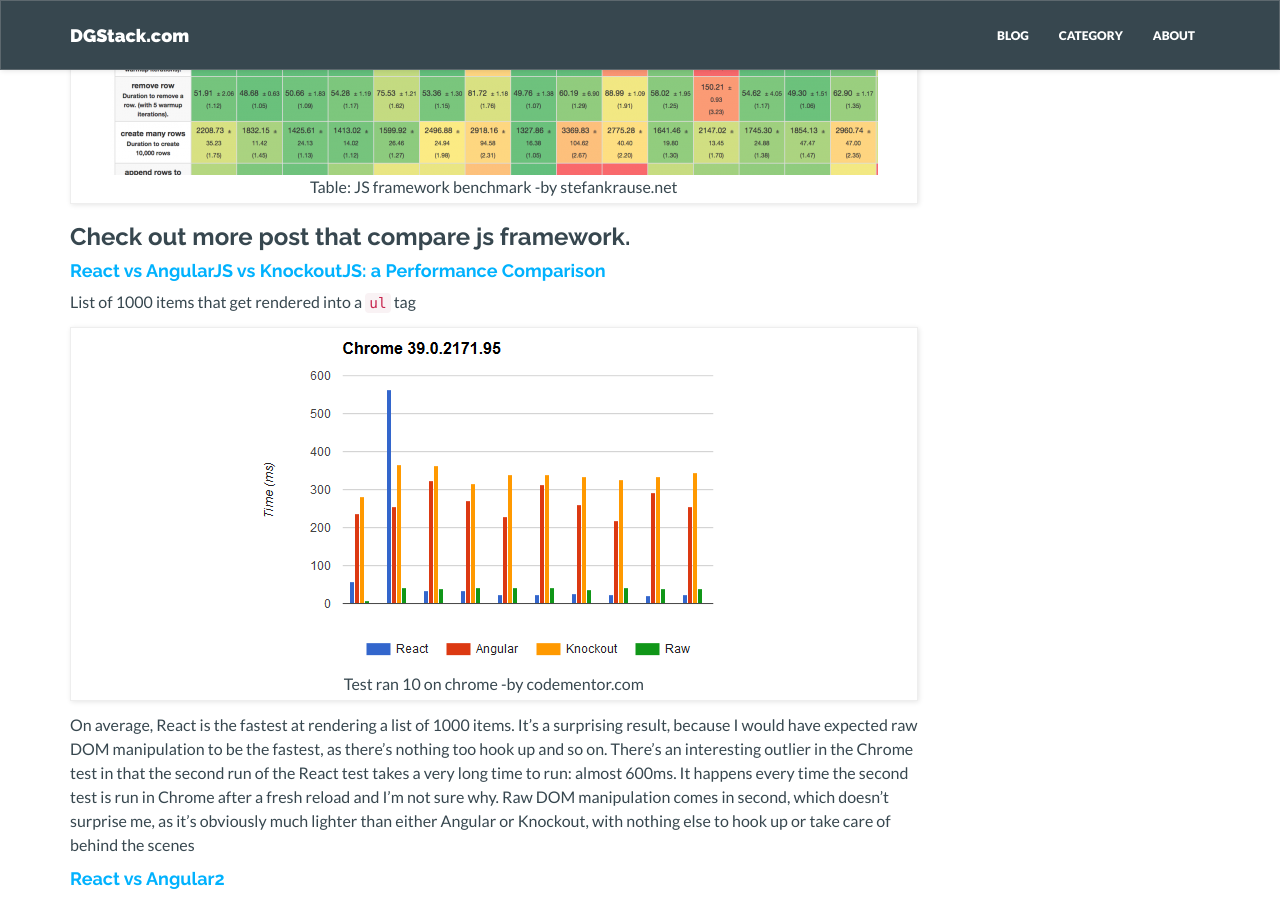
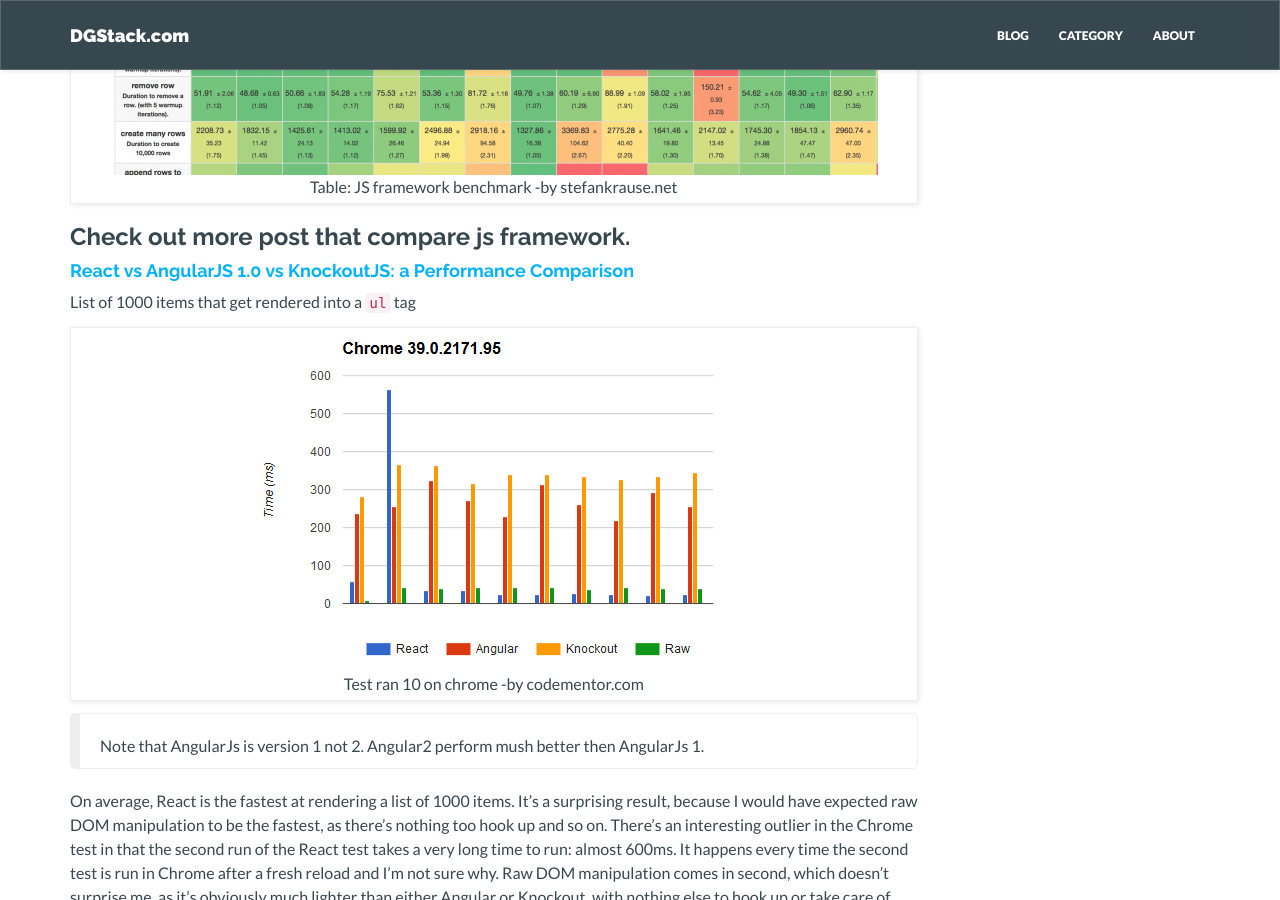
Before and after one commit to dgstack/dgstack.github.io, a Jekyll site: the page built from _posts/shared/web/2017-02-03-DOM-Rendering.md, in a window 1280 px wide and 900 px high, scrolled down 1482 px. Built offline with Jekyll 4.4.1, drawn with Linux system fonts in a browser that asks for light colours; nearby versions of some CDN libraries; comment, search, counter and statistics services are not loaded.

Commit message:
Adding Note of Ng 1 and Ng2

```diff
--- a/_posts/shared/web/2017-02-03-DOM-Rendering.md
+++ b/_posts/shared/web/2017-02-03-DOM-Rendering.md
@@ -26,11 +26,13 @@
 
 ### Check out more post that compare js framework.
 
-#### <a href="https://www.codementor.io/reactjs/tutorial/reactjs-vs-angular-js-performance-comparison-knockout" target="_blank">React vs AngularJS vs KnockoutJS: a Performance Comparison</a>
+#### <a href="https://www.codementor.io/reactjs/tutorial/reactjs-vs-angular-js-performance-comparison-knockout" target="_blank">React vs AngularJS 1.0 vs KnockoutJS: a Performance Comparison</a>
 
 List of 1000 items that get rendered into a `ul` tag
 
 ![Test ran 10 on chrome -by codementor.com](/assets/img/shared/perfromance-chrome-codementor.PNG)
+
+> Note that AngularJs is version 1 not 2. Angular2 perform mush better then AngularJs 1.
 
 On average, React is the fastest at rendering a list of 1000 items. It’s a surprising result, because I would have expected raw DOM manipulation to be the fastest, as there’s nothing too hook up and so on. There’s an interesting outlier in the Chrome test in that the second run of the React test takes a very long time to run: almost 600ms. It happens every time the second test is run in Chrome after a fresh reload and I’m not sure why. Raw DOM manipulation comes in second, which doesn’t surprise me, as it’s obviously much lighter than either Angular or Knockout, with nothing else to hook up or take care of behind the scenes
 
```
